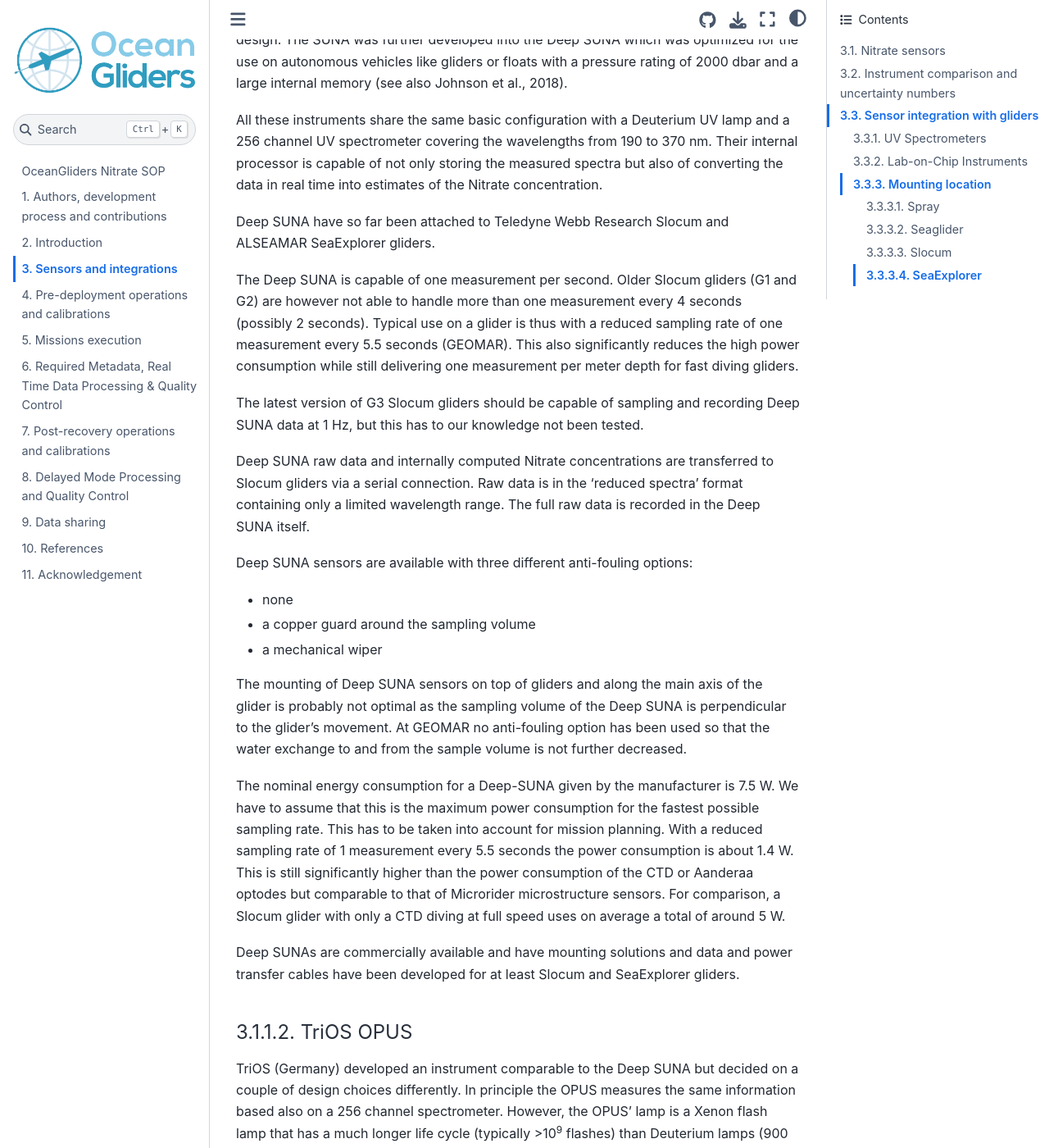
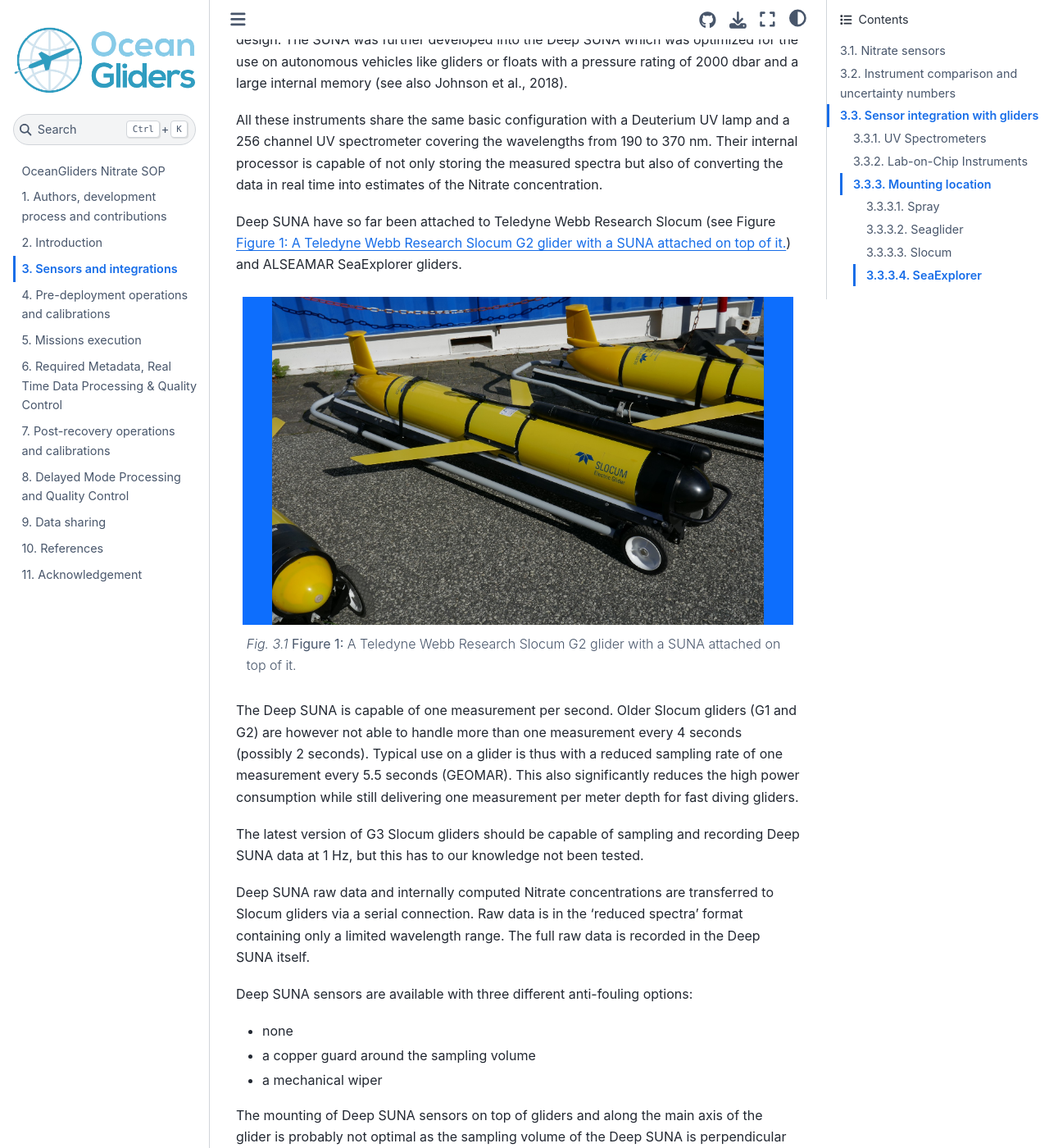
Before and after one commit to OceanGlidersCommunity/Nitrate_SOP, a Jupyter Book: the page built from sections/nitrate_sensors_integration.md, in a window 1280 px wide and 1400 px high, scrolled down 952 px. Shown: the whole window at 82% size. Built offline with Jupyter Book 1.0.4 settings and Sphinx 7.4.7 and the Sphinx Book theme 1.1.4, drawn with Linux system fonts in a browser that asks for light colours.

Commit message:
figure included in document now

```diff
--- a/sections/nitrate_sensors_integration.md
+++ b/sections/nitrate_sensors_integration.md
@@ -23,7 +23,13 @@ The SUNA was further developed into the Deep SUNA which was optimized for the us
 All these instruments share the same basic configuration with a Deuterium UV lamp and a 256 channel UV spectrometer covering the wavelengths from 190 to 370 nm.
 Their internal processor is capable of not only storing the measured spectra but also of converting the data in real time into estimates of the Nitrate concentration.
 
-Deep SUNA have so far been attached to Teledyne Webb Research Slocum and ALSEAMAR SeaExplorer gliders.
+Deep SUNA have so far been attached to Teledyne Webb Research Slocum (see Figure {ref}`slocum_suna`) and ALSEAMAR SeaExplorer gliders.
+
+:::{figure-md} slocum_suna
+<img src="/images/slocum_g2_with_suna.jpg" alt="Slocum G2 with SUNA" class="bg-primary mb-1" width="600px">
+
+**Figure 1:** A Teledyne Webb Research Slocum G2 glider with a SUNA attached on top of it.
+:::
 
 The Deep SUNA is capable of one measurement per second.
 Older Slocum gliders (G1 and G2) are however not able to handle more than one measurement every 4 seconds (possibly 2 seconds).
```
